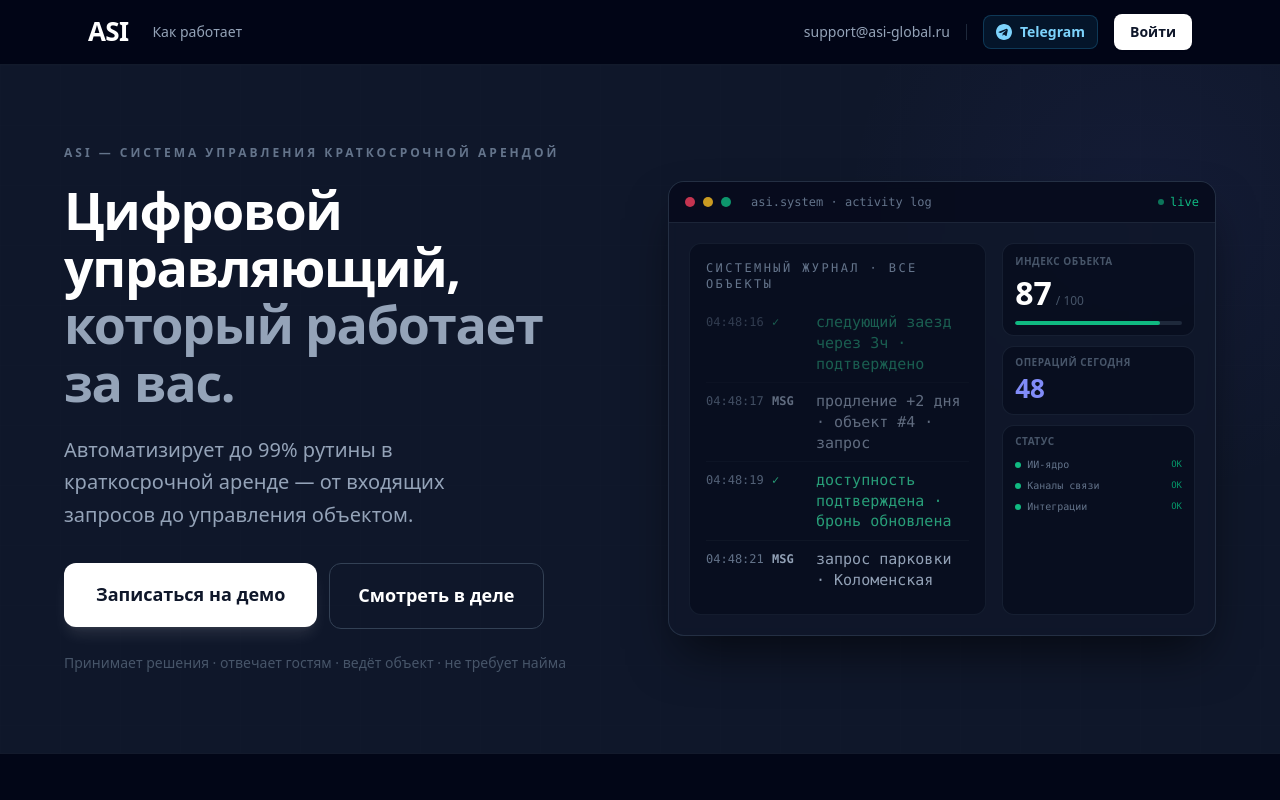
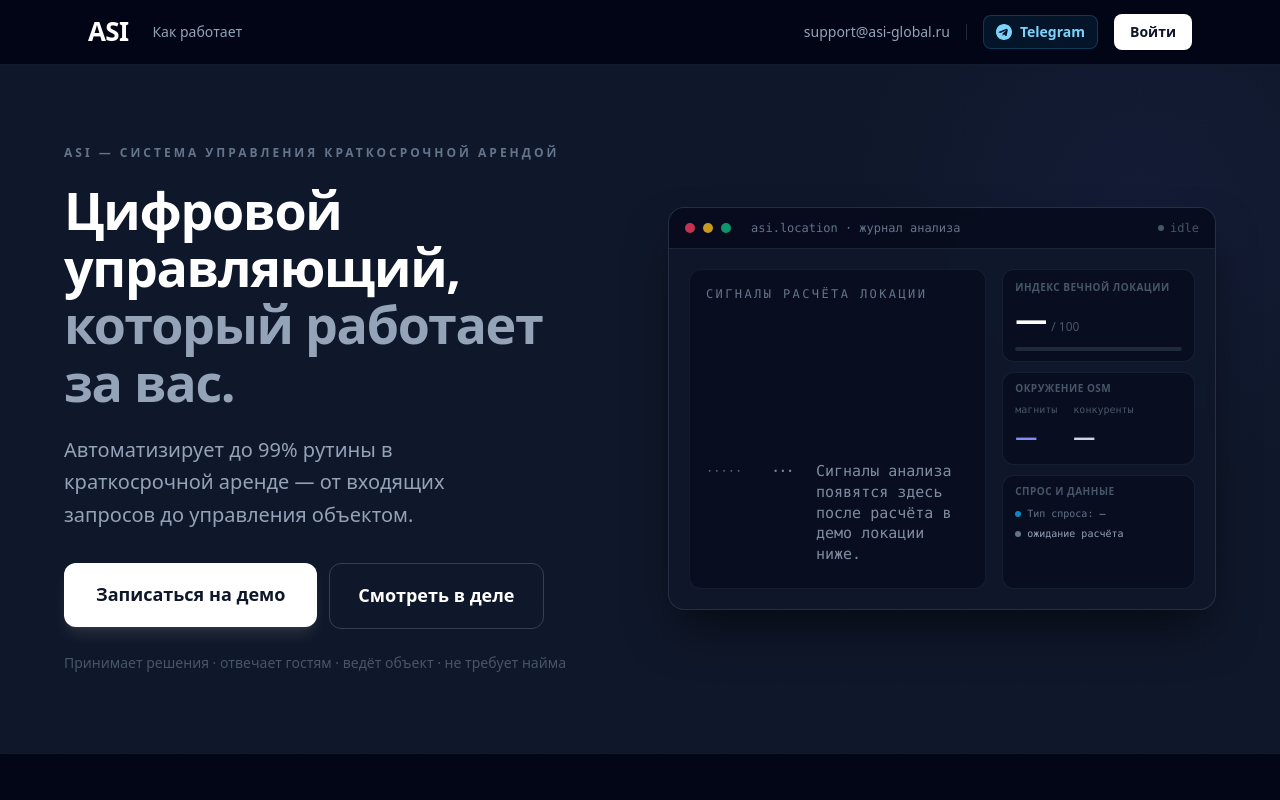
Before and after one commit to ASI-integration/asi-landing, a Next.js app: page / in a window 1280 px wide. Shown: the top 800 px of the page. Built offline with nearby package versions, Linux system fonts and the light colour scheme.

Commit message:
feat: add interactive OPS demo page

```diff
--- a/src/app/page.tsx
+++ b/src/app/page.tsx
@@ -2,6 +2,7 @@ import Link from 'next/link';
 import { LocationIntelligenceDemo } from '@/components/LocationIntelligenceDemo';
 import { CommDemo } from '@/components/CommDemo';
 import { HeroMonitor } from '@/components/HeroMonitor';
+import { LocationTelemetryProvider } from '@/context/landing-location-telemetry';
 import { FaqAccordion } from '@/components/FaqAccordion';
 /* ─── Telegram SVG icon ────────────────────────────────────────────────────── */
 function TgIcon({ className = 'w-5 h-5' }: { className?: string }) {
@@ -79,6 +80,7 @@ function ContactLinks({ orientation = 'row' }: { orientation?: 'row' | 'col' })
 /* ─── Page ──────────────────────────────────────────────────────────────────── */
 export default function Home() {
   return (
+    <LocationTelemetryProvider>
     <div className="min-h-screen bg-slate-950">
 
       {/* ── Header ── */}
@@ -302,5 +304,6 @@ export default function Home() {
       </footer>
 
     </div>
+    </LocationTelemetryProvider>
   );
 }
--- a/src/components/HeroMonitor.tsx
+++ b/src/components/HeroMonitor.tsx
@@ -1,137 +1,83 @@
 'use client';
 
-import { useState, useEffect, useRef } from 'react';
+import { useLocationTelemetryOptional, type TelemetryLogEntry } from '@/context/landing-location-telemetry';
 
-interface LogEntry {
-  id: number;
-  timestamp: string;
-  badge: string;
-  text: string;
-  kind: 'ok' | 'event' | 'warn' | 'pay';
-}
+const BADGE_COLORS: Record<TelemetryLogEntry['kind'], string> = {
+  ok: 'text-emerald-400/90',
+  info: 'text-slate-400',
+  warn: 'text-amber-400/90',
+};
 
-const EVENT_POOL: Array<{ badge: string; text: string; kind: LogEntry['kind'] }> = [
-  { badge: 'MSG',  text: 'гость · Арбатская · время заезда запрошено',   kind: 'event' },
-  { badge: '✓',   text: 'ответ отправлен · 0.4s',                         kind: 'ok'    },
-  { badge: 'MSG',  text: 'код доступа · объект #2 · запрошен',            kind: 'event' },
-  { badge: '✓',   text: 'инструкция отправлена гостю',                    kind: 'ok'    },
-  { badge: 'PAY',  text: 'доплата · поздний выезд · выставлен счёт',     kind: 'pay'   },
-  { badge: '✓',   text: '3 200 ₽ · платёж принят',                       kind: 'ok'    },
-  { badge: 'CLN',  text: 'клининг закрыт · Сокол · статус OK',           kind: 'event' },
-  { badge: '✓',   text: 'следующий заезд через 3ч · подтверждено',       kind: 'ok'    },
-  { badge: 'MSG',  text: 'продление +2 дня · объект #4 · запрос',        kind: 'event' },
-  { badge: '✓',   text: 'доступность подтверждена · бронь обновлена',    kind: 'ok'    },
-  { badge: 'MSG',  text: 'запрос парковки · Коломенская',                 kind: 'event' },
-  { badge: '✓',   text: 'код двора выслан · 0.3s',                       kind: 'ok'    },
-  { badge: '⚠',   text: 'шум · объект #7 · оператор подключён',          kind: 'warn'  },
-  { badge: 'SCH',  text: 'расписание клининга обновлено автоматически',   kind: 'event' },
-  { badge: 'MSG',  text: 'гость · Речной вокзал · нет Wi-Fi',            kind: 'event' },
-  { badge: '✓',   text: 'инструкция отправлена · 0.5s',                  kind: 'ok'    },
-  { badge: 'PAY',  text: 'залог за животное · 2 000 ₽ · счёт создан',   kind: 'pay'   },
-  { badge: '✓',   text: 'счёт отправлен гостю',                          kind: 'ok'    },
-  { badge: 'MSG',  text: 'ранний заезд · согласован · объект #3',        kind: 'event' },
-  { badge: '✓',   text: 'расписание клининга скорректировано',           kind: 'ok'    },
-  { badge: 'MSG',  text: 'гость запрашивает скидку · история проверена', kind: 'event' },
-  { badge: '✓',   text: 'промокод LOYALTY10 выслан',                     kind: 'ok'    },
-];
-
-function makeTimestamp(ms: number): string {
-  const d = new Date(ms);
-  const h = d.getHours().toString().padStart(2, '0');
-  const m = d.getMinutes().toString().padStart(2, '0');
-  const s = d.getSeconds().toString().padStart(2, '0');
-  return `${h}:${m}:${s}`;
-}
-
-const BADGE_COLORS: Record<LogEntry['kind'], string> = {
-  ok:    'text-emerald-400/90',
-  event: 'text-slate-400',
-  warn:  'text-amber-400/90',
-  pay:   'text-amber-300/90',
+const IDLE_ENTRY: TelemetryLogEntry = {
+  id: -1,
+  timestamp: '',
+  badge: '···',
+  text: 'Сигналы анализа появятся здесь после расчёта в демо локации ниже.',
+  kind: 'info',
 };
 
 export function HeroMonitor() {
-  const [log, setLog] = useState<LogEntry[]>([]);
-  const [score, setScore] = useState(87);
-  const [ops, setOps] = useState(47);
-  const poolIdx = useRef(0);
-  const entryId = useRef(0);
-  const frameRef = useRef(0);
+  const tel = useLocationTelemetryOptional();
+  const entries = tel?.entries ?? [];
+  const snapshot = tel?.snapshot ?? {
+    evergreenIndex: null,
+    magnetCount: null,
+    competitorCount: null,
+    demandTypeLabel: null,
+    dataStatusLabel: null,
+  };
 
-  // Pre-populate log
-  useEffect(() => {
-    const now = Date.now();
-    const initial: LogEntry[] = [];
-    for (let i = 7; i >= 0; i--) {
-      const ev = EVENT_POOL[poolIdx.current % EVENT_POOL.length];
-      poolIdx.current++;
-      initial.push({ id: entryId.current++, timestamp: makeTimestamp(now - i * 2100), ...ev });
-    }
-    setLog(initial);
-  }, []);
+  const visibleLog = entries.length > 0 ? entries.slice(-4) : [IDLE_ENTRY];
+  const hasLiveSignals = entries.length > 0;
 
-  // Stream new events
-  useEffect(() => {
-    const interval = setInterval(() => {
-      const ev = EVENT_POOL[poolIdx.current % EVENT_POOL.length];
-      poolIdx.current++;
-      setLog(prev => [...prev.slice(-12), {
-        id: entryId.current++,
-        timestamp: makeTimestamp(Date.now()),
-        ...ev,
-      }]);
-    }, 1700);
-    return () => clearInterval(interval);
-  }, []);
-
-  // Bump counters
-  useEffect(() => {
-    const ticker = setInterval(() => {
-      frameRef.current += 1;
-      if (frameRef.current % 7 === 0) setScore(s => Math.min(99, s + Math.floor(Math.random() * 2)));
-      if (frameRef.current % 3 === 0) setOps(o => o + 1);
-    }, 1200);
-    return () => clearInterval(ticker);
-  }, []);
-
-  const visibleLog = log.slice(-4);
+  const indexLabel = snapshot.evergreenIndex != null ? String(snapshot.evergreenIndex) : '—';
+  const magnetLabel = snapshot.magnetCount != null ? String(snapshot.magnetCount) : '—';
+  const competitorLabel = snapshot.competitorCount != null ? String(snapshot.competitorCount) : '—';
+  const demandLabel = snapshot.demandTypeLabel ?? '—';
+  const statusLabel = snapshot.dataStatusLabel ?? (hasLiveSignals ? '—' : 'ожидание расчёта');
 
   return (
     <div className="w-full rounded-2xl border border-slate-700/60 bg-slate-900/80 shadow-2xl shadow-black/60 overflow-hidden backdrop-blur-sm">
-      {/* Window chrome */}
       <div className="flex items-center gap-2 px-4 py-3 border-b border-slate-800/90 bg-slate-950/60">
         <span className="h-2.5 w-2.5 rounded-full bg-rose-500/80" />
         <span className="h-2.5 w-2.5 rounded-full bg-amber-400/80" />
         <span className="h-2.5 w-2.5 rounded-full bg-emerald-500/80" />
         <span className="ml-3 text-xs font-mono text-slate-500 truncate select-none">
-          asi.system · activity log
+          asi.location · журнал анализа
         </span>
         <span className="ml-auto flex items-center gap-1.5">
-          <span className="h-1.5 w-1.5 rounded-full bg-emerald-500 animate-pulse" />
-          <span className="text-xs font-mono text-emerald-500">live</span>
+          {hasLiveSignals ? (
+            <>
+              <span className="h-1.5 w-1.5 rounded-full bg-sky-400/90" />
+              <span className="text-xs font-mono text-slate-500">демо</span>
+            </>
+          ) : (
+            <>
+              <span className="h-1.5 w-1.5 rounded-full bg-slate-600" />
+              <span className="text-xs font-mono text-slate-600">idle</span>
+            </>
+          )}
         </span>
       </div>
 
-      {/* Body */}
       <div className="p-4 sm:p-5 grid grid-cols-5 gap-4" style={{ minHeight: 360 }}>
 
-        {/* Left: live log feed */}
         <div
           className="col-span-3 rounded-xl border border-slate-800/60 bg-slate-950/50 px-4 py-4 flex flex-col overflow-hidden"
           style={{ minHeight: 300 }}
         >
           <p className="text-[11px] sm:text-xs font-mono uppercase tracking-[0.2em] text-slate-500 mb-3 shrink-0">
-            системный журнал · все объекты
+            сигналы расчёта локации
           </p>
           <div className="flex-1 flex flex-col justify-end gap-0 overflow-hidden min-h-0">
             {visibleLog.map((entry, i) => (
               <div
                 key={entry.id}
                 className="flex items-start gap-2 min-w-0 py-2 border-b border-slate-800/40 last:border-0"
-                style={{ opacity: 0.45 + 0.18 * i }}
+                style={{ opacity: entries.length > 0 ? 0.45 + 0.18 * i : 0.85 }}
               >
                 <span className="text-xs font-mono text-slate-500 shrink-0 tabular-nums w-[58px] pt-0.5">
-                  {entry.timestamp}
+                  {entry.timestamp || '·····'}
                 </span>
                 <span className={`text-xs font-mono font-bold shrink-0 w-9 pt-0.5 ${BADGE_COLORS[entry.kind]}`}>
                   {entry.badge}
@@ -144,47 +90,57 @@ export function HeroMonitor() {
           </div>
         </div>
 
-        {/* Right: stats */}
         <div className="col-span-2 flex flex-col gap-2.5">
 
-          {/* Score card */}
           <div className="rounded-xl border border-slate-800/70 bg-slate-950/50 px-3 py-2.5">
-            <p className="text-[10px] font-semibold uppercase tracking-wider text-slate-600">Индекс объекта</p>
+            <p className="text-[10px] font-semibold uppercase tracking-wider text-slate-600">Индекс вечной локации</p>
             <div className="flex items-baseline gap-1 mt-1">
-              <span className="text-3xl font-bold text-white tabular-nums">{score}</span>
+              <span className="text-3xl font-bold text-white tabular-nums">{indexLabel}</span>
               <span className="text-xs text-slate-600">/ 100</span>
             </div>
             <div className="mt-2 h-1 rounded-full bg-slate-800 overflow-hidden">
               <div
-                className="h-full rounded-full bg-emerald-500 transition-all duration-700"
-                style={{ width: `${score}%` }}
+                className="h-full rounded-full bg-indigo-500 transition-all duration-700"
+                style={{
+                  width: snapshot.evergreenIndex != null ? `${Math.min(100, Math.max(0, snapshot.evergreenIndex))}%` : '0%',
+                }}
               />
             </div>
           </div>
 
-          {/* Ops counter */}
           <div className="rounded-xl border border-slate-800/70 bg-slate-950/50 px-3 py-2">
-            <p className="text-[10px] font-semibold uppercase tracking-wider text-slate-600">Операций сегодня</p>
-            <p className="text-2xl font-bold text-indigo-400 tabular-nums mt-0.5">{ops}</p>
+            <p className="text-[10px] font-semibold uppercase tracking-wider text-slate-600">Окружение OSM</p>
+            <div className="flex gap-4 mt-1.5">
+              <div>
+                <p className="text-[10px] font-mono text-slate-600">магниты</p>
+                <p className="text-xl font-bold text-indigo-400 tabular-nums">{magnetLabel}</p>
+              </div>
+              <div>
+                <p className="text-[10px] font-mono text-slate-600">конкуренты</p>
+                <p className="text-xl font-bold text-slate-300 tabular-nums">{competitorLabel}</p>
+              </div>
+            </div>
           </div>
 
-          {/* System status */}
           <div className="flex-1 rounded-xl border border-slate-800/70 bg-slate-950/50 px-3 py-2">
-            <p className="text-[10px] font-semibold uppercase tracking-wider text-slate-600 mb-2">Статус</p>
+            <p className="text-[10px] font-semibold uppercase tracking-wider text-slate-600 mb-2">Спрос и данные</p>
             <div className="space-y-1.5">
-              {[
-                { label: 'ИИ-ядро',       ok: true },
-                { label: 'Каналы связи',  ok: true },
-                { label: 'Интеграции',    ok: true },
-              ].map(item => (
-                <div key={item.label} className="flex items-center gap-1.5">
-                  <span className={`h-1.5 w-1.5 rounded-full shrink-0 ${item.ok ? 'bg-emerald-500' : 'bg-amber-400'}`} />
-                  <span className="text-[10px] font-mono text-slate-500 truncate">{item.label}</span>
-                  <span className={`ml-auto text-[9px] font-mono shrink-0 ${item.ok ? 'text-emerald-600' : 'text-amber-500'}`}>
-                    {item.ok ? 'OK' : 'warn'}
-                  </span>
-                </div>
-              ))}
+              <div className="flex items-start gap-1.5">
+                <span className="h-1.5 w-1.5 rounded-full shrink-0 mt-1 bg-sky-500/80" />
+                <span className="text-[10px] font-mono text-slate-500 leading-snug">
+                  Тип спроса: <span className="text-slate-400">{demandLabel}</span>
+                </span>
+              </div>
+              <div className="flex items-start gap-1.5">
+                <span
+                  className={`h-1.5 w-1.5 rounded-full shrink-0 mt-1 ${
+                    statusLabel.includes('актуальн') ? 'bg-emerald-500' : statusLabel.includes('обновля') ? 'bg-amber-400' : 'bg-slate-500'
+                  }`}
+                />
+                <span className="text-[10px] font-mono text-slate-500 leading-snug">
+                  <span className="text-slate-400">{statusLabel}</span>
+                </span>
+              </div>
             </div>
           </div>
         </div>
--- a/src/components/LocationIntelligenceDemo.tsx
+++ b/src/components/LocationIntelligenceDemo.tsx
@@ -11,7 +11,17 @@ import {
   projectToSVG,
   patchLegacyLocationAnalysis,
 } from '@/lib/location';
-import type { LocationAnalysis, Band, AnalysisMeta, FootTrafficModifierTier } from '@/lib/location';
+import type {
+  LocationAnalysis,
+  Band,
+  AnalysisMeta,
+  FootTrafficModifierTier,
+  DemandType,
+} from '@/lib/location';
+import {
+  useLocationTelemetryOptional,
+  type LocationTelemetrySnapshot,
+} from '@/context/landing-location-telemetry';
 
 // ── UI-only types ─────────────────────────────────────────────────────────────
 
@@ -93,6 +103,73 @@ function formatUpdatedAtReadableRu(iso: string): string {
     year: 'numeric',
     hour: '2-digit',
     minute: '2-digit',
+  });
+}
+
+function demandTypeRu(d: DemandType): string {
+  const map: Record<DemandType, string> = {
+    'tourism-led': 'туризм',
+    'business-led': 'деловой',
+    'transport-led': 'транзит',
+    'mixed': 'смешанный',
+  };
+  return map[d];
+}
+
+function sourceDataRu(meta: AnalysisMeta | null): string {
+  if (!meta) return 'локальный расчёт (без метаданных сервера)';
+  const fromCache = meta.cached;
+  const refreshing = Boolean(meta.refreshing);
+  const isStale = meta.freshness === 'stale';
+  if (fromCache) {
+    if (refreshing && isStale) return 'кэш / идёт обновление';
+    return 'кэш';
+  }
+  return 'свежая выгрузка';
+}
+
+function dataFreshnessRu(meta: AnalysisMeta | null): string {
+  if (!meta) return 'Данные актуальны';
+  const refreshing = Boolean(meta.refreshing);
+  const isStale = meta.freshness === 'stale';
+  if (refreshing && isStale) return 'Данные обновляются';
+  if (isStale) return 'Снимок не самый свежий';
+  return 'Данные актуальны';
+}
+
+function truncateForLog(s: string, max = 52): string {
+  const t = s.trim();
+  if (t.length <= max) return t;
+  return `${t.slice(0, max - 1)}…`;
+}
+
+function emitAnalysisTelemetry(
+  pushLine: (entry: { badge: string; text: string; kind: 'ok' | 'info' | 'warn' }) => void,
+  updateSnapshot: (patch: Partial<LocationTelemetrySnapshot>) => void,
+  analysis: LocationAnalysis,
+  meta: AnalysisMeta | null,
+) {
+  pushLine({ badge: 'SRC', text: `источник данных: ${sourceDataRu(meta)}`, kind: 'ok' });
+  pushLine({ badge: 'MAG', text: `найдено магнитов: ${analysis.magnets.length}`, kind: 'info' });
+  pushLine({ badge: 'CMP', text: `найдено конкурентов: ${analysis.competitors.length}`, kind: 'info' });
+  pushLine({ badge: 'DM', text: `тип спроса: ${demandTypeRu(analysis.demandType)}`, kind: 'info' });
+  pushLine({
+    badge: 'IDX',
+    text: `индекс локации обновлён · ${analysis.evergreenIndex}`,
+    kind: 'ok',
+  });
+  const fresh = dataFreshnessRu(meta);
+  const freshKind: 'ok' | 'warn' = fresh === 'Данные актуальны' ? 'ok' : 'warn';
+  pushLine({ badge: '···', text: fresh, kind: freshKind });
+  if (meta?.usedFallbackQuery) {
+    pushLine({ badge: '⚠', text: 'часть запросов к картам выполнена в упрощённом режиме', kind: 'warn' });
+  }
+  updateSnapshot({
+    evergreenIndex: analysis.evergreenIndex,
+    magnetCount: analysis.magnets.length,
+    competitorCount: analysis.competitors.length,
+    demandTypeLabel: demandTypeRu(analysis.demandType),
+    dataStatusLabel: fresh,
   });
 }
 
@@ -950,6 +1027,9 @@ const LOADING_STEPS = [
 // ── Main export ───────────────────────────────────────────────────────────────
 
 export function LocationIntelligenceDemo() {
+  const locTel = useLocationTelemetryOptional();
+  const locTelRef = useRef(locTel);
+  locTelRef.current = locTel;
   const [selected, setSelected] = useState<SelectedAddress | null>(null);
   const [phase, setPhase] = useState<'idle' | 'loading' | 'result'>('idle');
   const [step, setStep] = useState(0);
@@ -963,6 +1043,7 @@ export function LocationIntelligenceDemo() {
     e.preventDefault();
     if (!selected) { setValidationErr(true); return; }
     setValidationErr(false);
+    locTel?.pushLine({ badge: 'RUN', text: 'расчёт запущен', kind: 'info' });
     setPhase('loading');
     setStep(0);
     setAnalysis(null);
@@ -978,6 +1059,7 @@ export function LocationIntelligenceDemo() {
     setAnimated(false);
     setValidationErr(false);
     setInputKey(k => k + 1);
+    locTel?.resetTelemetry();
   }
 
   // Loading: step ticker + server-side OSM fetch + analysis
@@ -1000,6 +1082,10 @@ export function LocationIntelligenceDemo() {
         setAnalysis(resolvedAnalysis);
         setAnalysisMeta(resolvedMeta);
         setPhase('result');
+        const tel = locTelRef.current;
+        if (tel) {
+          emitAnalysisTelemetry(tel.pushLine, tel.updateSnapshot, resolvedAnalysis, resolvedMeta);
+        }
         setTimeout(() => { if (!cancelled) setAnimated(true); }, 80);
       }, Math.max(0, 2500 - elapsed));
     });
@@ -1021,7 +1107,7 @@ export function LocationIntelligenceDemo() {
               Система понимает потенциал вашего объекта
             </h2>
             <p className="text-lg sm:text-xl text-slate-400 leading-relaxed">
-              Введите ваш адрес — и посмотрите, как ASI оценивает локацию: магниты, конкурентов и индекс вечной локации.
+              Введите ваш адрес — и посмотрите, какие магниты и конкуренты реально влияют на ваш объект.
             </p>
           </div>
 
@@ -1030,7 +1116,7 @@ export function LocationIntelligenceDemo() {
               Алгоритмы ASI просчитывают не просто поток людей, а целевой спрос.
             </p>
             <p className="text-base sm:text-lg text-slate-400 leading-relaxed">
-              То есть показывают, где у людей есть реальная причина ехать, останавливаться и бронировать именно ваш объект.
+              То есть показывают, куда у людей есть реальная причина ехать, останавливаться и бронировать именно ваш объект.
             </p>
           </div>
         </div>
@@ -1099,7 +1185,15 @@ export function LocationIntelligenceDemo() {
               <form onSubmit={handleSubmit} className="flex flex-col gap-3">
                 <AddressInput
                   key={inputKey}
-                  onSelect={addr => { setSelected(addr); setValidationErr(false); }}
+                  onSelect={addr => {
+                    setSelected(addr);
+                    setValidationErr(false);
+                    locTel?.pushLine({
+                      badge: 'ADR',
+                      text: `адрес выбран · ${truncateForLog(addr.value)}`,
+                      kind: 'info',
+                    });
+                  }}
                   onClear={() => setSelected(null)}
                   disabled={phase === 'loading'}
                 />
--- /dev/null
+++ b/src/context/landing-location-telemetry.tsx
@@ -0,0 +1,99 @@
+'use client';
+
+import {
+  createContext,
+  useCallback,
+  useContext,
+  useMemo,
+  useRef,
+  useState,
+  type ReactNode,
+} from 'react';
+
+export type TelemetryLogKind = 'ok' | 'info' | 'warn';
+
+export interface TelemetryLogEntry {
+  id: number;
+  timestamp: string;
+  badge: string;
+  text: string;
+  kind: TelemetryLogKind;
+}
+
+export interface LocationTelemetrySnapshot {
+  evergreenIndex: number | null;
+  magnetCount: number | null;
+  competitorCount: number | null;
+  demandTypeLabel: string | null;
+  dataStatusLabel: string | null;
+}
+
+interface LocationTelemetryContextValue {
+  entries: TelemetryLogEntry[];
+  snapshot: LocationTelemetrySnapshot;
+  pushLine: (entry: Omit<TelemetryLogEntry, 'id' | 'timestamp'>) => void;
+  updateSnapshot: (patch: Partial<LocationTelemetrySnapshot>) => void;
+  resetTelemetry: () => void;
+}
+
+const EMPTY_SNAPSHOT: LocationTelemetrySnapshot = {
+  evergreenIndex: null,
+  magnetCount: null,
+  competitorCount: null,
+  demandTypeLabel: null,
+  dataStatusLabel: null,
+};
+
+const LocationTelemetryContext = createContext<LocationTelemetryContextValue | null>(null);
+
+function makeTimestamp(ms: number): string {
+  const d = new Date(ms);
+  const h = d.getHours().toString().padStart(2, '0');
+  const m = d.getMinutes().toString().padStart(2, '0');
+  const s = d.getSeconds().toString().padStart(2, '0');
+  return `${h}:${m}:${s}`;
+}
+
+export function LocationTelemetryProvider({ children }: { children: ReactNode }) {
+  const [entries, setEntries] = useState<TelemetryLogEntry[]>([]);
+  const [snapshot, setSnapshot] = useState<LocationTelemetrySnapshot>(EMPTY_SNAPSHOT);
+  const nextId = useRef(0);
+
+  const pushLine = useCallback((entry: Omit<TelemetryLogEntry, 'id' | 'timestamp'>) => {
+    const id = nextId.current++;
+    const timestamp = makeTimestamp(Date.now());
+    setEntries(prev => [...prev.slice(-40), { ...entry, id, timestamp }]);
+  }, []);
+
+  const updateSnapshot = useCallback((patch: Partial<LocationTelemetrySnapshot>) => {
+    setSnapshot(prev => ({ ...prev, ...patch }));
+  }, []);
+
+  const resetTelemetry = useCallback(() => {
+    setEntries([]);
+    setSnapshot(EMPTY_SNAPSHOT);
+  }, []);
+
+  const value = useMemo(
+    () => ({ entries, snapshot, pushLine, updateSnapshot, resetTelemetry }),
+    [entries, snapshot, pushLine, updateSnapshot, resetTelemetry],
+  );
+
+  return (
+    <LocationTelemetryContext.Provider value={value}>
+      {children}
+    </LocationTelemetryContext.Provider>
+  );
+}
+
+export function useLocationTelemetry(): LocationTelemetryContextValue {
+  const ctx = useContext(LocationTelemetryContext);
+  if (!ctx) {
+    throw new Error('useLocationTelemetry must be used within LocationTelemetryProvider');
+  }
+  return ctx;
+}
+
+export function useLocationTelemetryOptional(): LocationTelemetryContextValue | null {
+  return useContext(LocationTelemetryContext);
+}
--- a/src/lib/location/index.ts
+++ b/src/lib/location/index.ts
@@ -1,6 +1,7 @@
 // Public API of the location gravity engine
 
 export type {
+  DemandType,
   PermanenceType,
   MagnetCategory,
   OSMElement,
```
